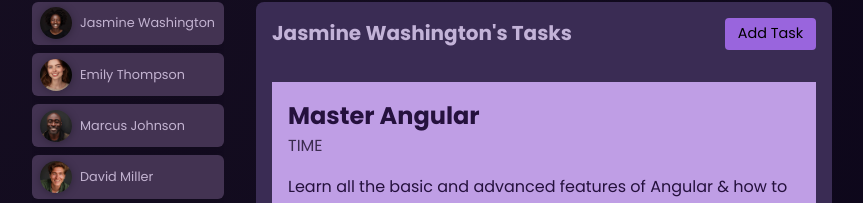
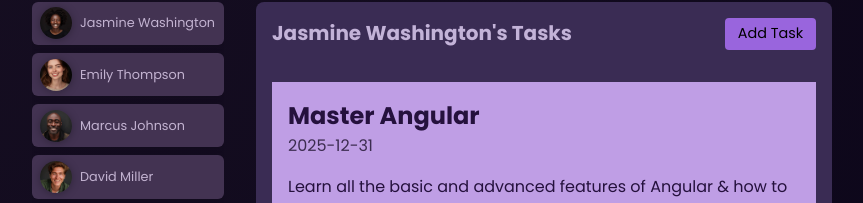
Before and after one commit to racealvo/Angular-01-starting-project, an Angular app: page / in a window 1280 px wide. Both pictures are taken after a click on the button "Jasmine Washington". Shown: the part 270-473 px from the top of the page, without its empty margins (208-1071 px from the left). Built offline with nearby package versions, Linux system fonts and the light colour scheme.

Commit message:
Added dynamic task data bound to the selected user.

```diff
--- a/src/app/tasks/task/task.component.html
+++ b/src/app/tasks/task/task.component.html
@@ -1,7 +1,7 @@
 <article>
-    <h2>{{ title }}</h2>
-    <time>TIME</time>
-    <p>{{ summary }}</p>
+    <h2>{{ task.title }}</h2>
+    <time>{{ task.dueDate }}</time>
+    <p>{{ task.summary }}</p>
     <p class="actions">
         <button>Complete</button>
     </p>
--- a/src/app/tasks/task/task.component.ts
+++ b/src/app/tasks/task/task.component.ts
@@ -1,4 +1,12 @@
 import { Component, Input } from '@angular/core';
+
+interface Task {
+  id: string;
+  userId: string;
+  title: string;
+  summary: string;
+  dueDate: string;
+};
 
 @Component({
   selector: 'app-task',
@@ -8,9 +16,7 @@
   styleUrl: './task.component.css'
 })
 export class TaskComponent {
-  @Input({required: true}) title: string = 'SOME TITLE';
-  @Input({required: true}) summary: string = 'SOME SUMMARY';
-  dueDate: string = '2021-12-31';
+  @Input({required: true}) task!: Task;
 
   onSelect() {
     console.log('Task selected');
--- a/src/app/tasks/tasks.component.html
+++ b/src/app/tasks/tasks.component.html
@@ -10,10 +10,7 @@
         <li>
             @for (task of selectedUserTasks; track task.id) {
                 <li>
-                    <app-task
-                    [title]="task.title"
-                    [summary]="task.summary"
-                     />
+                    <app-task [task]="task" />
                 </li>
             }
         </li>
```
